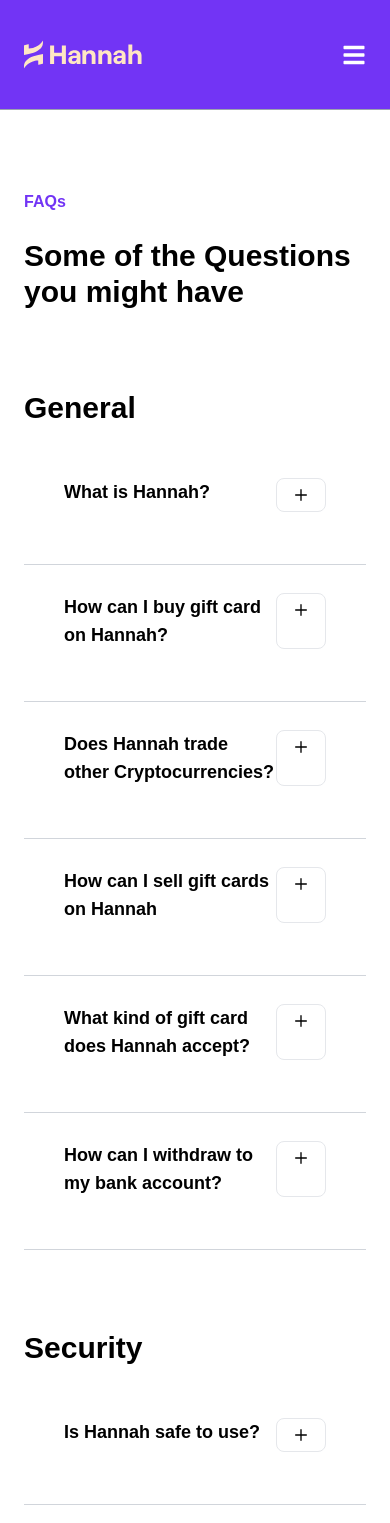
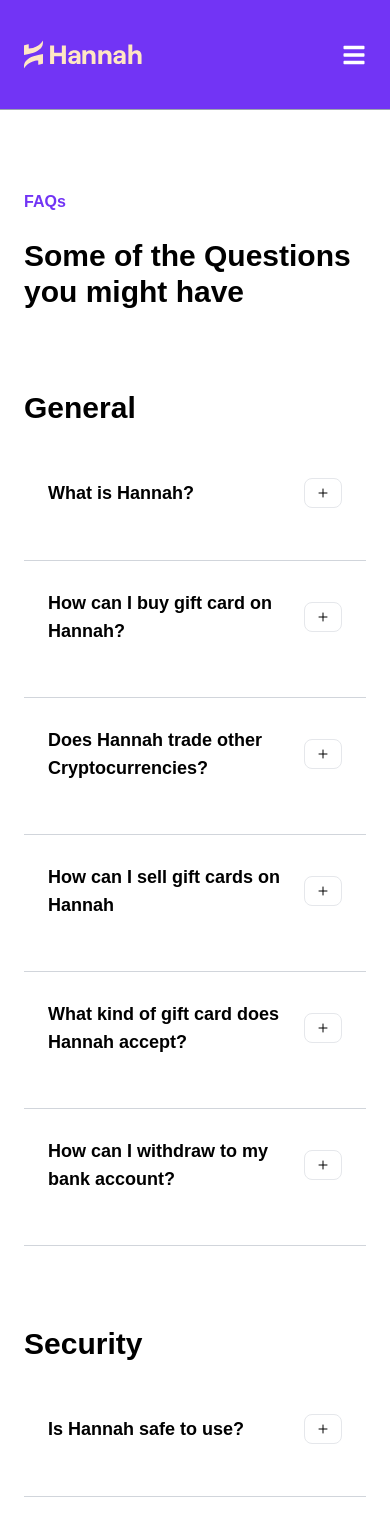
Before and after one commit to olasharaff/hannah-clone-react-app, a React (Create React App) app: page /faqs in a window 390 px wide. Shown: the top 1523 px of the page. Built offline with nearby package versions, Linux system fonts and the light colour scheme.

Commit message:
little adjustment in Faqs

```diff
--- a/src/pages/Faqs.jsx
+++ b/src/pages/Faqs.jsx
@@ -35,14 +35,14 @@
               className={`cursor-pointer ${faqsOpen[index] ? "bg-black" : ""}`}
               onClick={() => handleClickFaqs(index)}
             >
-              <div className="px-10 border-b border-gray-300 py-7">
+              <div className="lg:px-10 px-6 border-b border-gray-300 py-7">
                 <div
-                  className={`flex justify-between ${
+                  className={`flex justify-between items-center ${
                     faqsOpen[index] ? "text-white" : ""
                   } mb-6`}
                 >
                   <h1 className="font-bold text-lg">{faq.question}</h1>
-                  <p className="border border-gray-200 px-4 py-2 rounded-lg">
+                  <p className="border border-gray-200 lg:text-base lg:px-4 lg:py-2 text-xs px-3 py-2 rounded-lg">
                     <HiOutlinePlus />
                   </p>
                 </div>
@@ -65,14 +65,14 @@
               className={`cursor-pointer ${faqsOpen[index] ? "bg-black" : ""}`}
               onClick={() => handleClickFaqs(index)}
             >
-              <div className="px-10 border-b border-gray-300 py-7">
+              <div className="lg:px-10 px-6 border-b border-gray-300 py-7">
                 <div
-                  className={`flex justify-between ${
+                  className={`flex justify-between items-center ${
                     faqsOpen[index] ? "text-white" : ""
                   } mb-6`}
                 >
                   <h1 className="font-bold text-lg">{sec.question}</h1>
-                  <p className="border border-gray-200 px-4 py-2 rounded-lg">
+                  <p className="border border-gray-200 lg:text-base lg:px-4 lg:py-2 text-xs px-3 py-2 rounded-lg">
                     <HiOutlinePlus />
                   </p>
                 </div>
```
